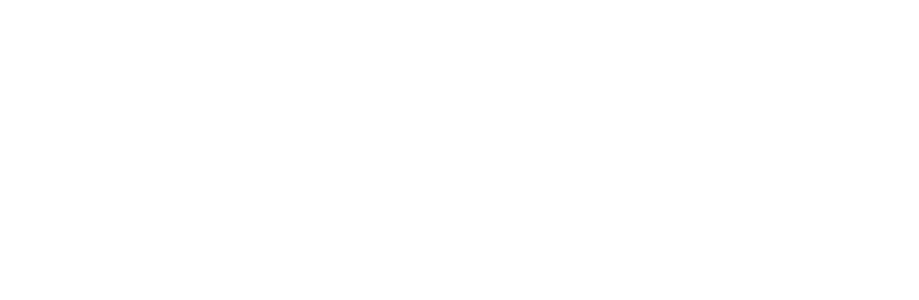
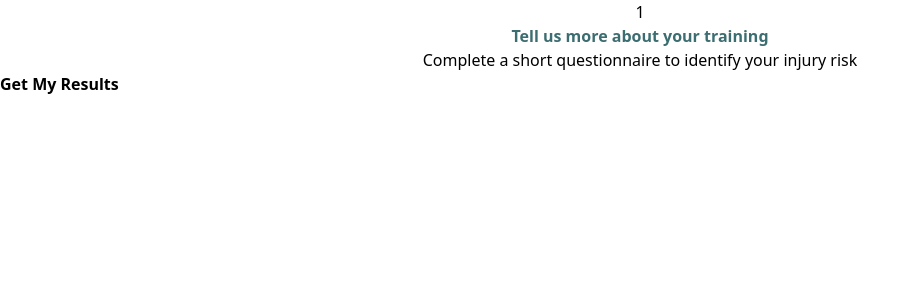
Before and after one commit to taib9/LiftSafe, a React (Vite) app: page /questions/1 in a window 1280 px wide. Before the commit this address had no page. Shown: the top 300 px of the page, without its empty margins (0-919 px from the left). Built offline with nearby package versions, Linux system fonts and the light colour scheme.

Commit message:
Setup basic some text on questions page for pain

```diff
--- a/package.json
+++ b/package.json
@@ -12,6 +12,8 @@
   "dependencies": {
     "@supabase/supabase-js": "^2.93.2",
     "@tailwindcss/vite": "^4.1.18",
+    "framer-motion": "^12.29.2",
+    "lucide-react": "^0.563.0",
     "react": "^19.2.0",
     "react-dom": "^19.2.0",
     "react-icons": "^5.5.0",
--- a/src/App.jsx
+++ b/src/App.jsx
@@ -1,12 +1,14 @@
 import { Routes, Route } from "react-router-dom";
 import Landing from "./pages/Landing";
 import SupabaseTest from "./pages/SupabaseTest";
+import PainQuestionsPage from "./pages/PainQuestionsPage";
 
 function App() {
   return (
     <Routes>
       <Route path="/" element={<Landing />} />
       <Route path="/supabasetest" element={<SupabaseTest />} />
+      <Route path="/questions/:painAreaId" element={<PainQuestionsPage />} />
     </Routes>
   );
 }
--- /dev/null
+++ b/src/pages/PainQuestionsPage.jsx
@@ -0,0 +1,76 @@
+import { useState } from "react";
+import { useParams } from "react-router-dom";
+
+const questionsByBodyPart = {
+  shoulder: [
+    "Weekly training sessions",
+    "Pressing exercises per week",
+    "Recent increase in pressing volume",
+    "Sleep quality (last 7 days)",
+    "Current pain level",
+  ],
+  elbow: [
+    "Weekly training sessions",
+    "Curl exercises per week",
+    "Recent increase in curling volume",
+    "Sleep quality (last 7 days)",
+    "Current pain level",
+  ],
+  "lower-back": [
+    "Weekly training sessions",
+    "Deadlift/squat volume per week",
+    "Recent increase in weight/volume",
+    "Sleep quality (last 7 days)",
+    "Current pain level",
+  ],
+  knee: [
+    "Weekly training sessions",
+    "Leg exercises per week",
+    "Recent increase in leg volume",
+    "Sleep quality (last 7 days)",
+    "Current pain level",
+  ],
+  hip: [
+    "Weekly training sessions",
+    "Hip/hinge exercises per week",
+    "Recent increase in hip/hinge volume",
+    "Sleep quality (last 7 days)",
+    "Current pain level",
+  ],
+};
+
+const PainQuestionsPage = () => {
+  const { painAreaId } = useParams();
+  const questions = questionsByBodyPart[painAreaId] || [];
+
+  // state for each question's answer
+  const [answers, setAnswers] = useState(
+    questions.map(() => "")
+  );
+
+  const handleChange = (index, value) => {
+    const newAnswers = [...answers];
+    newAnswers[index] = value;
+    setAnswers(newAnswers);
+  };
+
+  return (
+    <div>
+      <h1 className="text-center capitalize">{painAreaId}</h1>
+      <p className="text-teal font-bold text-center">Tell us more about your training</p>
+      <p className="text-center">Complete a short questionnaire to identify your injury risk</p>
+
+      <form onSubmit={(e) => e.preventDefault()}>
+        {questions.map((q, index) => (
+          <div className="font-bold">
+            {q}
+          </div>
+        ))}
+
+        <button type="submit" className="font-bold">Get My Results</button>
+      </form>
+    </div>
+  );
+};
+
+export default PainQuestionsPage;
```
Also changed, not shown: 1 other file (tests, documents, lock files or other folders).
